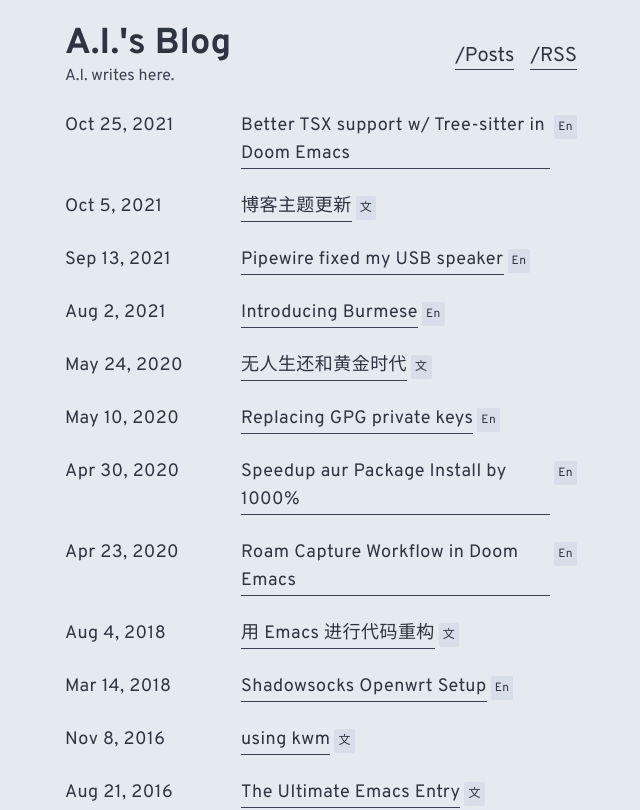
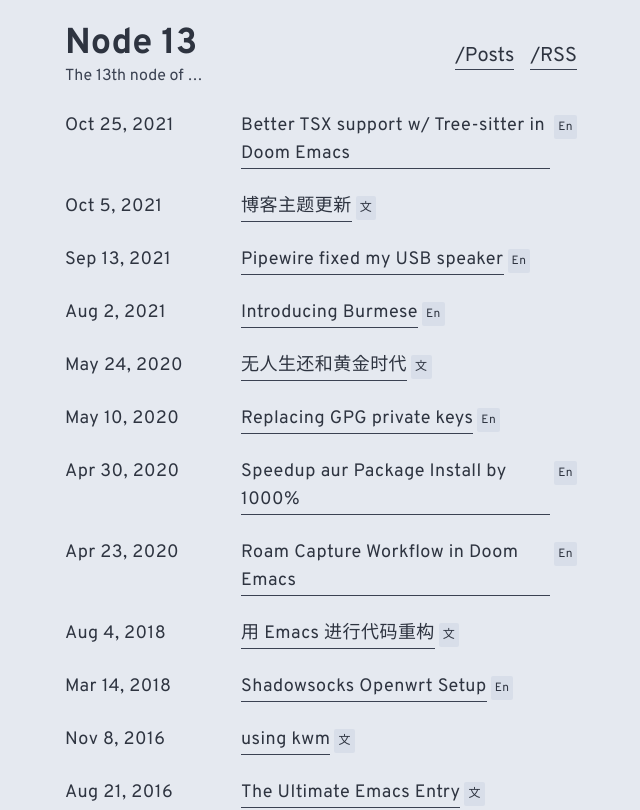
Before and after one commit to merrickluo/mnblog, a Next.js app: page / in a window 1280 px wide. Shown: the top 810 px of the page, without its empty margins (319-959 px from the left). Built offline with nearby package versions, Linux system fonts and the light colour scheme; a web font is replaced by a local one.

Commit message:
rename site

```diff
--- a/genrss.js
+++ b/genrss.js
@@ -32,9 +32,9 @@ function getSortedPostsData() {
 }
 
 const feed = new Feed({
-  title: "A.I.'s Blog",
+  title: "Node 13",
   link: "https://merrick.luois.me",
-  description: "Posts in A.I.'s Blog",
+  description: "All Posts in Node 13",
   language: "en",
   favicon: "https://merrick.luois.me/favicon.ico",
   updated: new Date(),
--- a/next.config.js
+++ b/next.config.js
@@ -2,6 +2,7 @@ module.exports = {
   reactStrictMode: true,
   env: {
     baseUrl: "https://merrick.luois.me",
-    siteTitle: "A.I.'s Blog",
+    title: "Node 13",
+    description: "The 13th node of …",
   },
 };
--- a/pages/404.jsx
+++ b/pages/404.jsx
@@ -4,7 +4,7 @@ export default function NotFound() {
   return (
     <>
       <Head>
-        <title>Not Found - {process.env.siteTitle}</title>
+        <title>Not Found - {process.env.title}</title>
       </Head>
       <div className="text-8xl my-16">404</div>
     </>
--- a/pages/index.jsx
+++ b/pages/index.jsx
@@ -16,8 +16,8 @@ export default function Home({ posts }) {
   return (
     <>
       <Head>
-        <title>A.I.&#39;s Blog</title>
-        <meta name="description" content="A.I. Writes here." />
+        <title>{process.env.title}</title>
+        <meta name="description" content={process.env.description} />
       </Head>
       <PostList posts={posts} />
     </>
@@ -29,9 +29,9 @@ Home.getHeader = () => {
     <header className="mb-6 flex justify-between items-center">
       <div>
         <div className="w-full flex justify-between items-center">
-          <h1 className="text-4xl font-bold">A.I.&#39;s Blog</h1>
+          <h1 className="text-4xl font-bold">{process.env.title}</h1>
         </div>
-        <p>A.I. writes here.</p>
+        <p>{process.env.description}</p>
       </div>
       <div>
         <Link href="/posts">
--- a/pages/posts/[slug].jsx
+++ b/pages/posts/[slug].jsx
@@ -29,14 +29,16 @@ export default function Post({ postData }) {
   return (
     <>
       <Head>
-        <title>{postData.title} - A.I.&#39;s Blog</title>
-        <meta name="author" content="A.I." />
+        <title>
+          {postData.title} - {process.env.title}
+        </title>
+        <meta name="author" content={postData.author || "A.I."} />
         <meta property="og:locale" content={postData.language} />
         <meta property="og:type" content="article" />
         <meta property="og:title" content={postData.title} />
         <meta property="og:description" content={postData.description} />
         <meta property="og:url" content={permanentUrl} />
-        <meta property="og:site_name" content="A.I.&#39;s Blog" />
+        <meta property="og:site_name" content={process.env.title} />
         <meta property="og:image" content="" /> {/* TODO add avatar */}
         <meta name="description" content={postData.description} />
       </Head>
--- a/pages/posts/index.jsx
+++ b/pages/posts/index.jsx
@@ -14,8 +14,8 @@ export default function Posts({ posts }) {
   return (
     <>
       <Head>
-        <title>All posts - A.I.&#39;s Blog</title>
-        <meta name="description" content="A.I. Writes here." />
+        <title>All posts - {process.env.title}</title>
+        <meta name="description" content={process.env.description} />
       </Head>
       <h2 className="text-3xl font-bold mb-8">All posts:</h2>
       <PostList posts={posts} />
```
